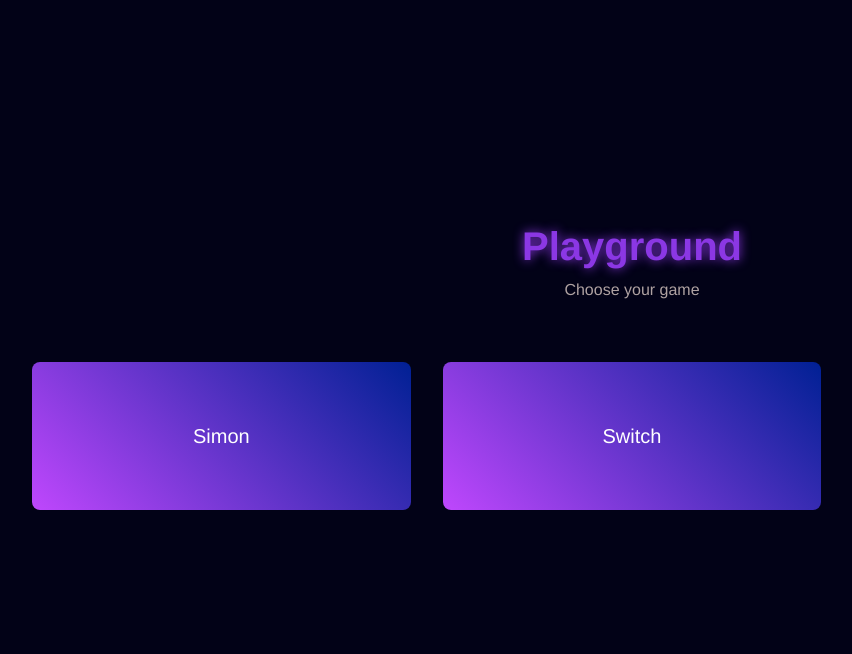
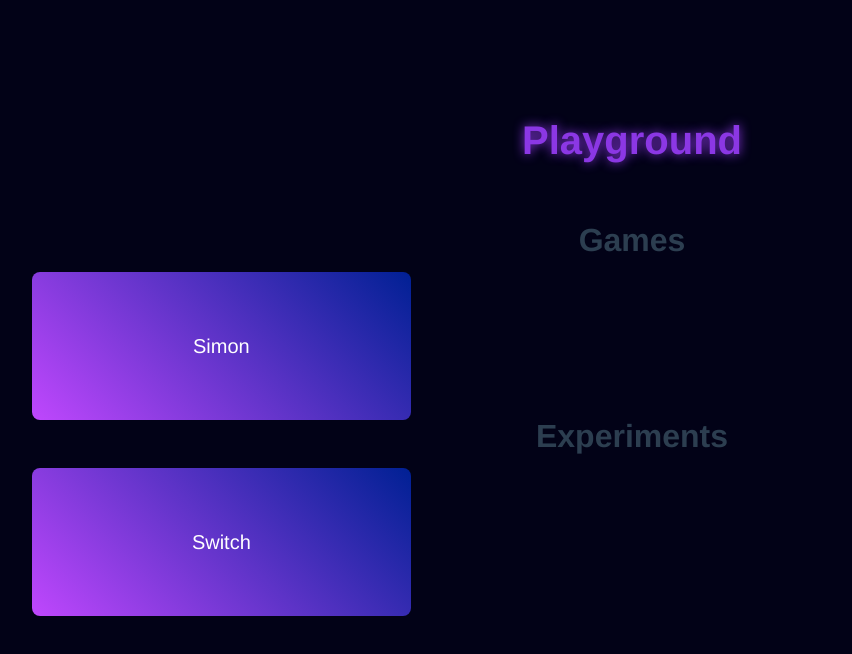
Before and after one commit to felixbouveret/vue-js-playground, a Vue app: page / in a window 1280 px wide. Shown: the top 654 px of the page, without its empty margins (8-860 px from the left). Built offline with nearby package versions, Linux system fonts and the light colour scheme.

Commit message:
Add nested routes

```diff
--- /dev/null
+++ b/src/pages/Experiments.vue
@@ -0,0 +1,11 @@
+<template>
+  <div>
+    <h1>Experiments</h1>
+  </div>
+</template>
+
+<script>
+export default {};
+</script>
+
+<style></style>
--- /dev/null
+++ b/src/pages/Games.vue
@@ -0,0 +1,9 @@
+<template>
+  <h1>Games</h1>
+</template>
+
+<script>
+export default {};
+</script>
+
+<style></style>
--- a/src/pages/index.vue
+++ b/src/pages/index.vue
@@ -2,18 +2,24 @@
   <section class="root">
     <div class="inner">
       <h1>Playground</h1>
-      <p>Choose your game</p>
 
       <div class="nav">
-        <ul class="nav-list">
-          <template v-for="(route, routeIndex) in routes">
-            <li v-if="route.path !== '/'" :key="routeIndex" class="nav-block">
-              <router-link :to="route.path" class="nav-link"
-                >{{ route.name }}
-              </router-link>
-            </li>
-          </template>
-        </ul>
+        <template v-for="(route, routeIndex) in routes">
+          <h2 v-if="route.path !== '/'" :key="routeIndex + '-title'">
+            {{ route.name }}
+          </h2>
+          <ul v-if="route.path !== '/'" :key="routeIndex" class="nav-list">
+            <template v-for="(child, childIndex) in route.children">
+              <li v-if="child.path !== ''" :key="childIndex" class="nav-block">
+                <router-link
+                  :to="route.path + '/' + child.path"
+                  class="nav-link"
+                  >{{ child.name }}
+                </router-link>
+              </li>
+            </template>
+          </ul>
+        </template>
       </div>
     </div>
   </section>
--- a/src/router/routes.js
+++ b/src/router/routes.js
@@ -5,13 +5,38 @@ export default [
     component: () => import("@/pages/index"),
   },
   {
-    path: "/simon",
-    name: "Simon",
-    component: () => import("@/pages/Simon"),
+    path: "/games",
+    name: "Games",
+    component: { render: (c) => c("router-view") },
+
+    children: [
+      {
+        path: "",
+        name: "Games",
+        component: () => import("@/pages/Games"),
+      },
+      {
+        path: "simon",
+        name: "Simon",
+        component: () => import("@/pages/Simon"),
+      },
+    ],
   },
   {
-    path: "/switch",
-    name: "Switch",
-    component: () => import("@/pages/Switch"),
+    path: "/experiments",
+    name: "Experiments",
+    component: { render: (c) => c("router-view") },
+    children: [
+      {
+        path: "",
+        name: "Experiments",
+        component: () => import("@/pages/Experiments"),
+      },
+      {
+        path: "switch",
+        name: "Switch",
+        component: () => import("@/pages/Switch"),
+      },
+    ],
   },
 ];
```
